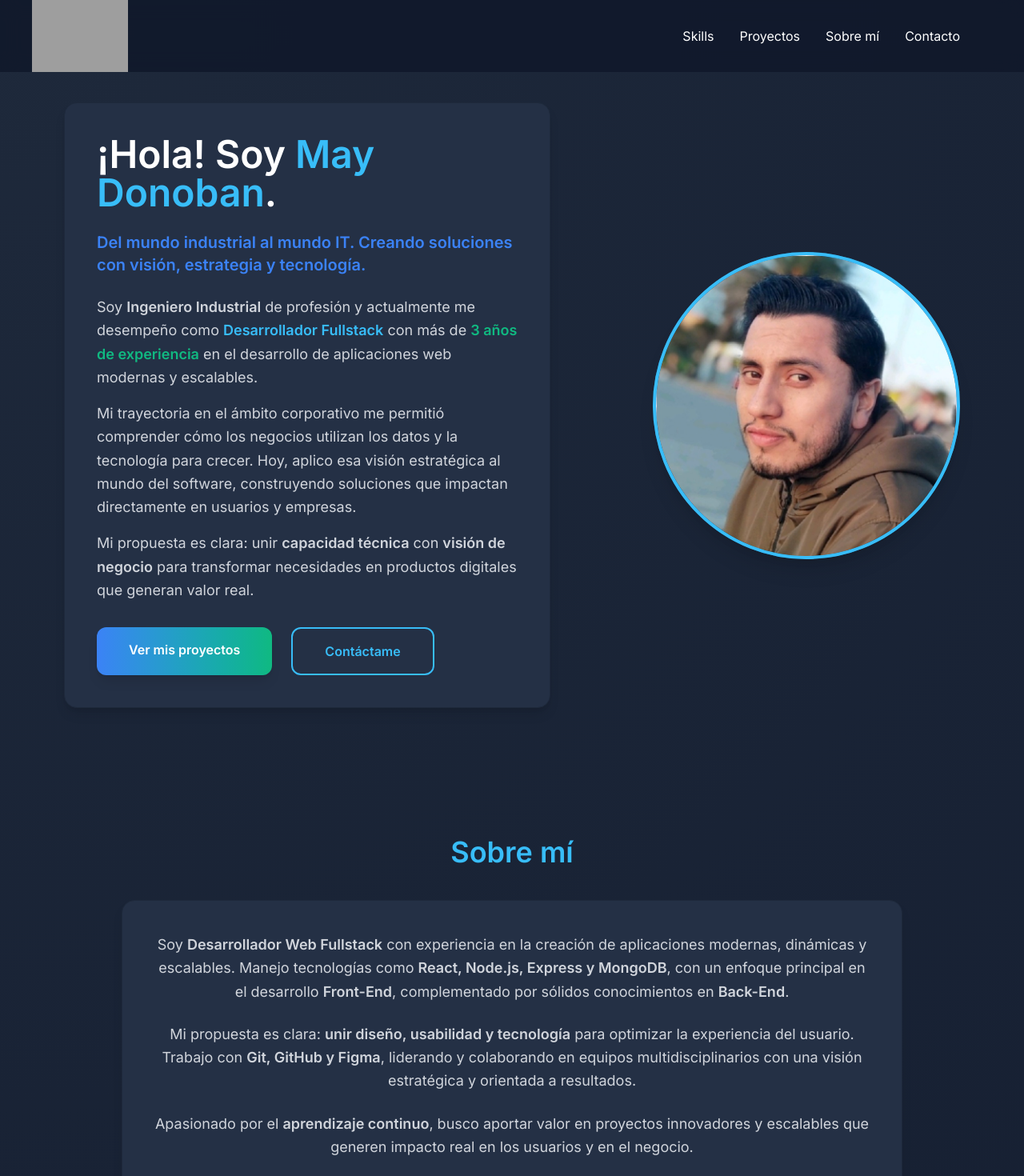
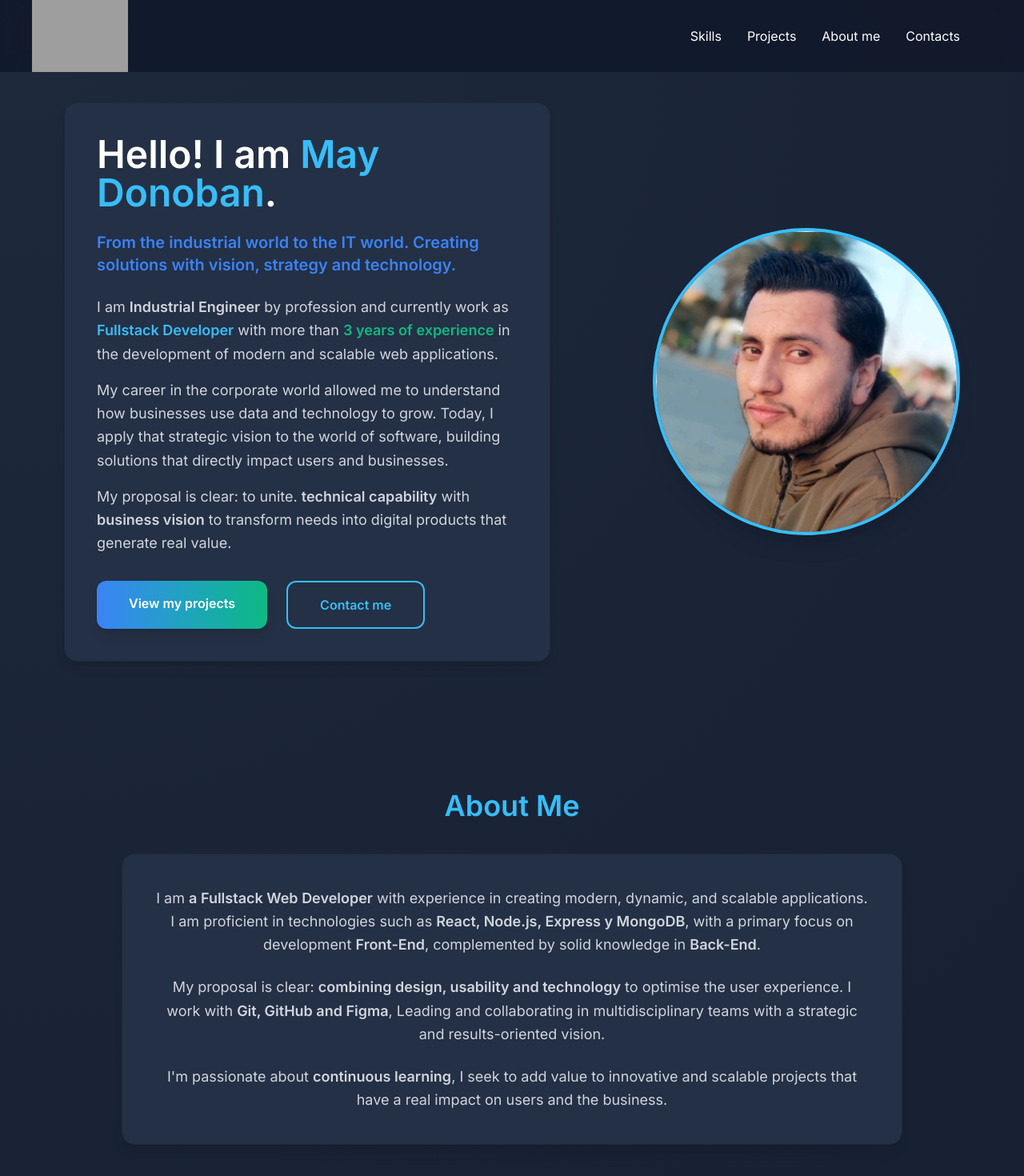
Before and after one commit to MayDonoban22/portafolio_donoban, a React (Vite) app: page / in a window 1280 px wide. Shown: the top 1470 px of the page at 80% size. Built offline with nearby package versions, Linux system fonts and the light colour scheme; grey boxes are pictures that could not be loaded; a web font is replaced by a local one.

Commit message:
Translate to english

```diff
--- a/src/components/About.jsx
+++ b/src/components/About.jsx
@@ -2,38 +2,37 @@ function About() {
   return (
     <section className="py-20 px-6 max-w-5xl mx-auto text-center animate-fadeIn">
       <h2 className="text-4xl font-bold mb-10 text-[var(--color-accent)]">
-        Sobre mí
+        About Me
       </h2>
       <div className="bg-[#243045] rounded-2xl border border-secondary shadow-lg p-10">
         <p className="text-gray-300 leading-relaxed text-lg">
-          Soy <span className="font-semibold">Desarrollador Web Fullstack</span>{" "}
-          con experiencia en la creación de aplicaciones modernas, dinámicas y
-          escalables. Manejo tecnologías como{" "}
+          I am <span className="font-semibold">a Fullstack Web Developer</span>{" "}
+          with experience in creating modern, dynamic, and scalable
+          applications. I am proficient in technologies such as{" "}
           <span className="font-semibold">
             React, Node.js, Express y MongoDB
           </span>
-          , con un enfoque principal en el desarrollo{" "}
-          <span className="font-semibold">Front-End</span>, complementado por
-          sólidos conocimientos en{" "}
-          <span className="font-semibold">Back-End</span>.
+          , with a primary focus on development{" "}
+          <span className="font-semibold">Front-End</span>, complemented by
+          solid knowledge in <span className="font-semibold">Back-End</span>.
         </p>
 
         <p className="text-gray-300 leading-relaxed text-lg mt-6">
-          Mi propuesta es clara:{" "}
+          My proposal is clear:{" "}
           <span className="font-semibold">
-            unir diseño, usabilidad y tecnología
+            combining design, usability and technology
           </span>{" "}
-          para optimizar la experiencia del usuario. Trabajo con{" "}
-          <span className="font-semibold">Git, GitHub y Figma</span>, liderando
-          y colaborando en equipos multidisciplinarios con una visión
-          estratégica y orientada a resultados.
+          to optimise the user experience. I work with{" "}
+          <span className="font-semibold">Git, GitHub and Figma</span>, Leading
+          and collaborating in multidisciplinary teams with a strategic and
+          results-oriented vision.
         </p>
 
         <p className="text-gray-300 leading-relaxed text-lg mt-6">
-          Apasionado por el{" "}
-          <span className="font-semibold">aprendizaje continuo</span>, busco
-          aportar valor en proyectos innovadores y escalables que generen
-          impacto real en los usuarios y en el negocio.
+          I'm passionate about{" "}
+          <span className="font-semibold">continuous learning</span>, I seek to
+          add value to innovative and scalable projects that have a real impact
+          on users and the business.
         </p>
       </div>
     </section>
--- a/src/components/Contact.jsx
+++ b/src/components/Contact.jsx
@@ -18,12 +18,12 @@ function Contact() {
       )
       .then(
         () => {
-          alert("✅ Mensaje enviado con éxito");
+          alert("✅ Message sent successfully");
           form.current.reset();
         },
         (error) => {
           console.error(error);
-          alert("❌ Error al enviar: " + error.text);
+          alert("❌ Error sending: " + error.text);
         }
       )
       .finally(() => setLoading(false));
@@ -31,9 +31,10 @@ function Contact() {
 
   return (
     <div className="py-20 px-6 max-w-3xl mx-auto text-center animate-fadeInUp">
-      <h2 className="text-3xl font-bold text-accent mb-6">Contacto</h2>
+      <h2 className="text-3xl font-bold text-accent mb-6">Contact</h2>
       <p className="text-gray-300 mb-8">
-        ¿Quieres trabajar conmigo o tienes alguna consulta? ¡Hablemos! 🚀
+        Would you like to work with me or do you have any questions? Let's talk!
+        🚀
       </p>
 
       <div className="mb-10">
@@ -45,7 +46,7 @@ function Contact() {
           transition-transform shadow-lg cursor-pointer inline-flex items-center
           justify-center gap-2 text-white"
         >
-          📄 Descargar Hoja de Vida
+          📄 Download CV
         </a>
       </div>
 
@@ -53,7 +54,7 @@ function Contact() {
         <input
           type="text"
           name="user_name"
-          placeholder="Tu nombre"
+          placeholder="Your name"
           required
           className="p-3 rounded-lg bg-secondary text-white
           focus:outline-none focus:ring-2 focus:ring-gradientStart shadow-md"
@@ -61,7 +62,7 @@ function Contact() {
         <input
           type="email"
           name="user_email"
-          placeholder="Tu correo"
+          placeholder="Your email"
           required
           pattern="[a-z0-9._%+-]+@[a-z0-9.-]+\.[a-z]{2,}$"
           className="p-3 rounded-lg bg-secondary text-white
@@ -69,7 +70,7 @@ function Contact() {
         />
         <textarea
           name="message"
-          placeholder="Escribe tu mensaje..."
+          placeholder="Write your message..."
           rows="5"
           required
           className="p-3 rounded-lg bg-secondary text-white
@@ -83,7 +84,7 @@ function Contact() {
           py-3 px-6 rounded-lg font-semibold transition shadow-lg cursor-pointer
           ${loading ? "opacity-60 cursor-not-allowed" : "hover:opacity-90"}`}
         >
-          {loading ? "Enviando..." : "Enviar"}
+          {loading ? "Sending..." : "Send Message"}
         </button>
       </form>
     </div>
--- a/src/components/Footer.jsx
+++ b/src/components/Footer.jsx
@@ -28,7 +28,7 @@ function Footer() {
         </a>
       </div>
       <p className="text-gray-400 text-sm">
-        © {new Date().getFullYear()} May Donoban. Todos los derechos reservados.
+        © {new Date().getFullYear()} May Donoban. All rights reserved.
       </p>
     </footer>
   );
--- a/src/components/Hero.jsx
+++ b/src/components/Hero.jsx
@@ -8,69 +8,64 @@ function Hero() {
     >
       <div className="max-w-3xl text-center md:text-left bg-[#243045] border border-[var(--color-secondary)] shadow-lg rounded-2xl p-10">
         <h1 className="text-5xl font-bold font-inter mb-6">
-          ¡Hola! Soy{" "}
+          Hello! I am{" "}
           <span className="text-[var(--color-accent)]">May Donoban</span>.
         </h1>
 
         <h2 className="text-xl text-[var(--color-gradientStart)] font-semibold mb-6">
-          Del mundo industrial al mundo IT. Creando soluciones con visión,
-          estrategia y tecnología.
+          From the industrial world to the IT world. Creating solutions with
+          vision, strategy and technology.
         </h2>
 
         <p className="text-lg text-gray-300 leading-relaxed mb-4">
-          Soy <span className="font-semibold">Ingeniero Industrial</span> de
-          profesión y actualmente me desempeño como{" "}
-          <span className="font-semibold text-accent">
-            Desarrollador Fullstack
+          I am <span className="font-semibold">Industrial Engineer</span> by
+          profession and currently work as{" "}
+          <span className="font-semibold text-accent">Fullstack Developer</span>{" "}
+          with more than{" "}
+          <span className="font-semibold text-gradientEnd">
+            3 years of experience
           </span>{" "}
-          con más de{" "}
-          <span className="font-semibold text-gradientEnd">
-            3 años de experiencia
-          </span>{" "}
-          en el desarrollo de aplicaciones web modernas y escalables.
+          in the development of modern and scalable web applications.
         </p>
 
         <p className="text-lg text-gray-300 leading-relaxed mb-4">
-          Mi trayectoria en el ámbito corporativo me permitió comprender cómo
-          los negocios utilizan los datos y la tecnología para crecer. Hoy,
-          aplico esa visión estratégica al mundo del software, construyendo
-          soluciones que impactan directamente en usuarios y empresas.
+          My career in the corporate world allowed me to understand how
+          businesses use data and technology to grow. Today, I apply that
+          strategic vision to the world of software, building solutions that
+          directly impact users and businesses.
         </p>
 
         <p className="text-lg text-gray-300 leading-relaxed">
-          Mi propuesta es clara: unir{" "}
-          <span className="font-semibold">capacidad técnica</span> con{" "}
-          <span className="font-semibold">visión de negocio</span> para
-          transformar necesidades en productos digitales que generan valor real.
+          My proposal is clear: to unite.{" "}
+          <span className="font-semibold">technical capability</span> with{" "}
+          <span className="font-semibold">business vision</span> to transform
+          needs into digital products that generate real value.
         </p>
 
-        {/* Botones CTA */}
         <div className="mt-8 flex flex-col sm:flex-row gap-4 sm:gap-6">
           <Link
-            to="proyectos"
+            to="projects"
             smooth={true}
             duration={500}
             className="px-10 py-4 bg-gradient-to-r from-gradientStart to-gradientEnd text-white rounded-xl font-semibold shadow-lg cursor-pointer hover:scale-105 transition-transform text-center"
           >
-            Ver mis proyectos
+            View my projects
           </Link>
 
           <Link
-            to="contacto"
+            to="contact"
             smooth={true}
             duration={500}
             className="px-10 py-4 border-2 border-accent text-accent rounded-xl font-semibold cursor-pointer hover:bg-accent/20 hover:text-white  hover:scale-105 transition-all text-center"
           >
-            Contáctame
+            Contact me
           </Link>
         </div>
       </div>
-
-      {/* Imagen */}
       <div className="relative w-72 h-72 md:w-96 md:h-96 flex-shrink-0 ml-6 md:ml-16">
         <img
           src="assets/images/profile.jpeg"
-          alt="Foto de May Donoban"
+          alt="May Donoban photo"
           className="w-full h-full rounded-full border-4 border-accent object-cover shadow-xl"
         />
         <span className="absolute inset-0 rounded-full border-4 border-accent animate-pulse opacity-40"></span>
--- a/src/components/NavBar.jsx
+++ b/src/components/NavBar.jsx
@@ -29,32 +29,32 @@ function Navbar() {
         </li>
         <li>
           <Link
-            to="proyectos"
+            to="projects"
             smooth={true}
             duration={500}
             className="cursor-pointer hover:text-[var(--color-accent)]"
           >
-            Proyectos
+            Projects
           </Link>
         </li>
         <li>
           <Link
-            to="sobre-mi"
+            to="About-me"
             smooth={true}
             duration={500}
             className="cursor-pointer hover:text-[var(--color-accent)]"
           >
-            Sobre mí
+            About me
           </Link>
         </li>
         <li>
           <Link
-            to="contacto"
+            to="contacts"
             smooth={true}
             duration={500}
             className="cursor-pointer hover:text-[var(--color-accent)]"
           >
-            Contacto
+            Contacts
           </Link>
         </li>
       </ul>
```
Also changed, not shown: src/components/Projects.jsx (+6 -6 lines), src/components/Skills.jsx (+3 -4 lines).
